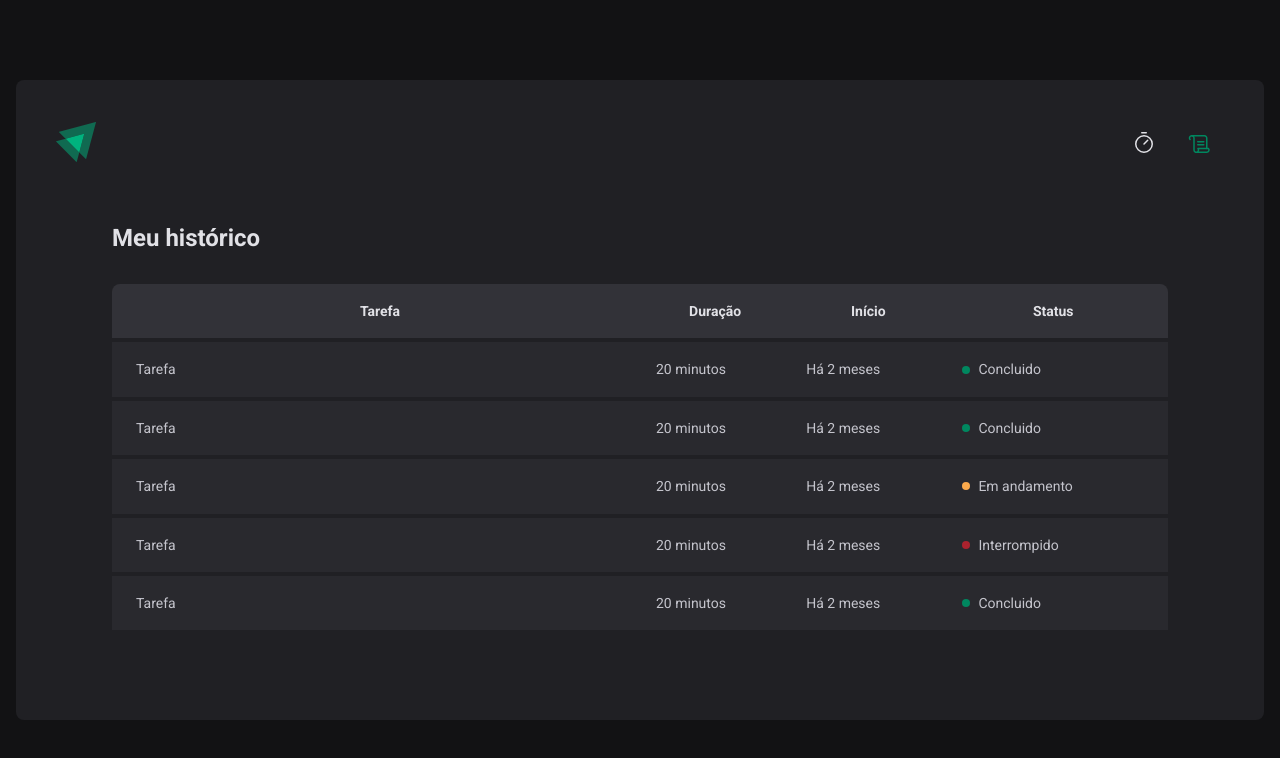
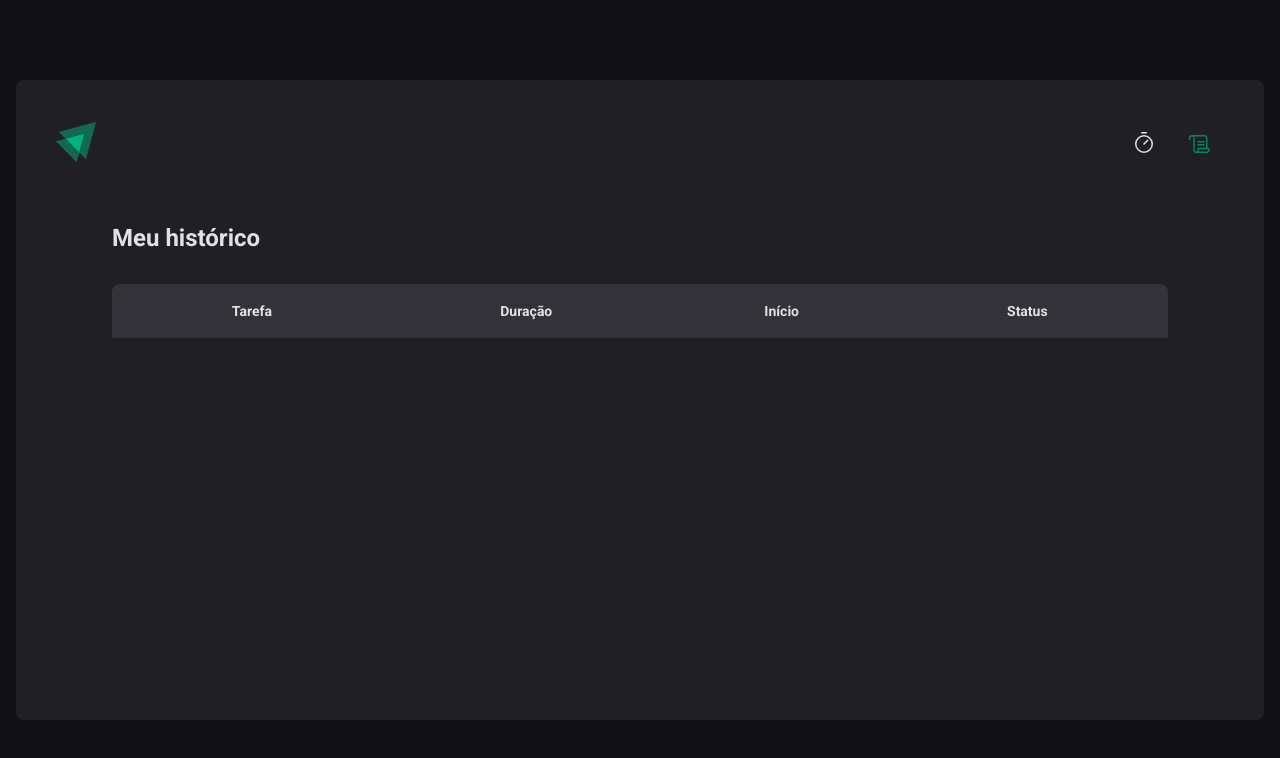
Before and after one commit to lucasmbrute2/pomodoro, a React (Vite) app: page /history in a window 1280 px wide. Shown: the top 758 px of the page. Built offline with nearby package versions, Linux system fonts and the light colour scheme.

Commit message:
feat: Implemented history page

```diff
--- a/src/contexts/CyclesContext.tsx
+++ b/src/contexts/CyclesContext.tsx
@@ -78,7 +78,6 @@ export function CyclesContexProvider({ children }: CyclesContextProviderProps) {
 
         setCycles((prev) => [...prev, newCycle]);
         setActiveCycleID(id);
-        // reset();
     }
 
     return (
--- a/src/pages/History/index.tsx
+++ b/src/pages/History/index.tsx
@@ -1,6 +1,12 @@
+import { useContext } from "react";
+import { CyclesContext } from "../../contexts/CyclesContext";
 import { HistoryContainer, HistoryList, Status } from "./style";
+import { formatDistanceToNowStrict } from "date-fns";
+import ptBR from "date-fns/locale/pt-BR";
 
 export function History() {
+    const { cycles } = useContext(CyclesContext);
+
     return (
         <HistoryContainer>
             <h1>Meu histórico</h1>
@@ -15,48 +21,45 @@ export function History() {
                         </tr>
                     </thead>
                     <tbody>
-                        <tr>
-                            <td>Tarefa</td>
-                            <td>20 minutos</td>
-                            <td>Há 2 meses</td>
-                            <td>
-                                <Status statusColor="green">Concluido</Status>
-                            </td>
-                        </tr>
-                        <tr>
-                            <td>Tarefa</td>
-                            <td>20 minutos</td>
-                            <td>Há 2 meses</td>
-                            <td>
-                                <Status statusColor="green">Concluido</Status>
-                            </td>
-                        </tr>
-                        <tr>
-                            <td>Tarefa</td>
-                            <td>20 minutos</td>
-                            <td>Há 2 meses</td>
-                            <td>
-                                <Status statusColor="yellow">
-                                    Em andamento
-                                </Status>
-                            </td>
-                        </tr>
-                        <tr>
-                            <td>Tarefa</td>
-                            <td>20 minutos</td>
-                            <td>Há 2 meses</td>
-                            <td>
-                                <Status statusColor="red">Interrompido</Status>
-                            </td>
-                        </tr>
-                        <tr>
-                            <td>Tarefa</td>
-                            <td>20 minutos</td>
-                            <td>Há 2 meses</td>
-                            <td>
-                                <Status statusColor="green">Concluido</Status>
-                            </td>
-                        </tr>
+                        {cycles.map(
+                            ({
+                                id,
+                                task,
+                                minutesAmount,
+                                startDate,
+                                finishedDate,
+                                interrupedDate,
+                            }) => (
+                                <tr key={id}>
+                                    <td>{task}</td>
+                                    <td>{minutesAmount}</td>
+                                    <td>
+                                        {formatDistanceToNowStrict(startDate, {
+                                            addSuffix: true,
+                                            locale: ptBR,
+                                        })}
+                                    </td>
+                                    <td>
+                                        {finishedDate && (
+                                            <Status statusColor="green">
+                                                Concluido
+                                            </Status>
+                                        )}
+                                        {interrupedDate && (
+                                            <Status statusColor="red">
+                                                Interrompido
+                                            </Status>
+                                        )}
+
+                                        {!interrupedDate && !interrupedDate && (
+                                            <Status statusColor="yellow">
+                                                Andamento
+                                            </Status>
+                                        )}
+                                    </td>
+                                </tr>
+                            )
+                        )}
                     </tbody>
                 </table>
             </HistoryList>
```
